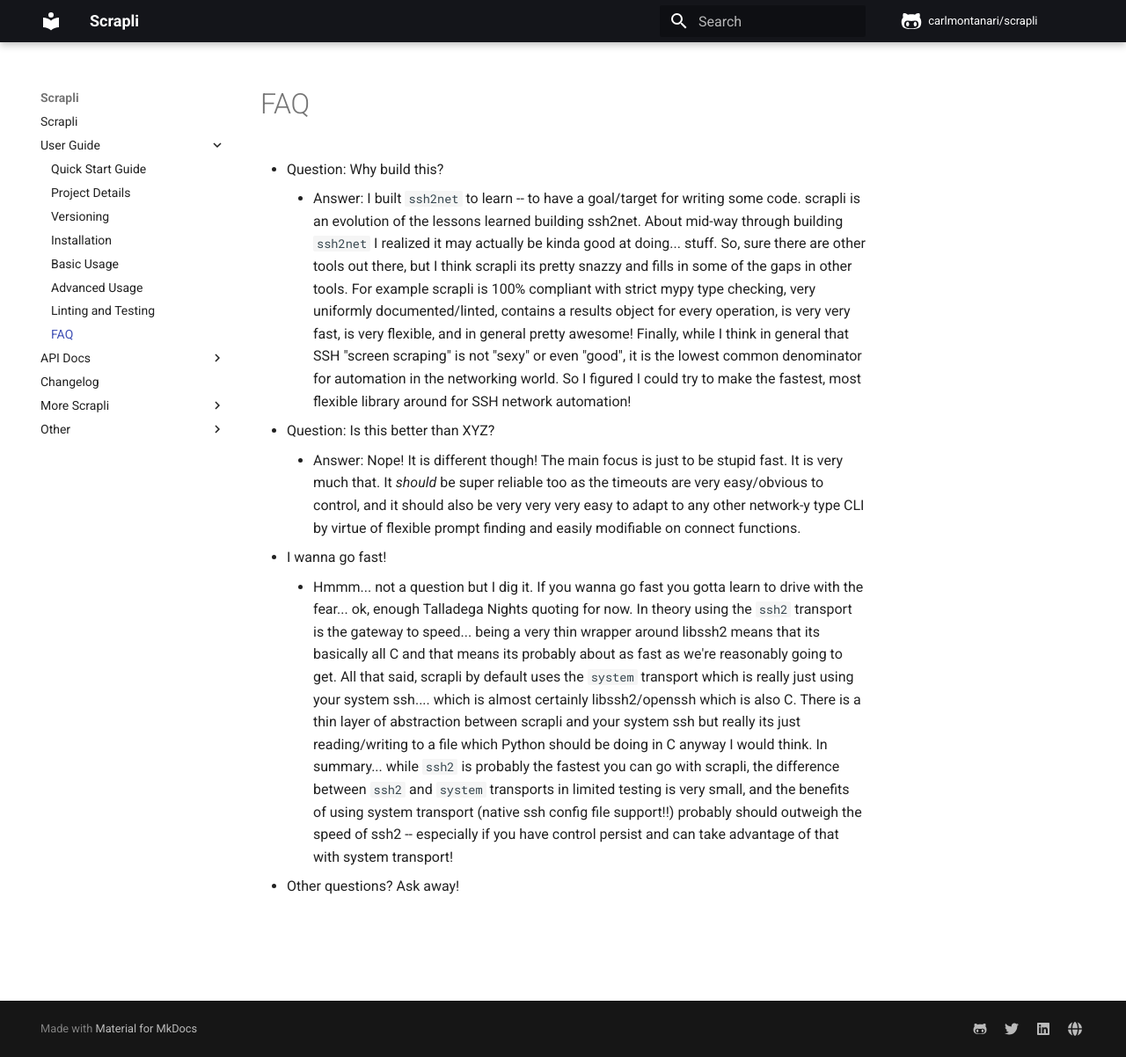
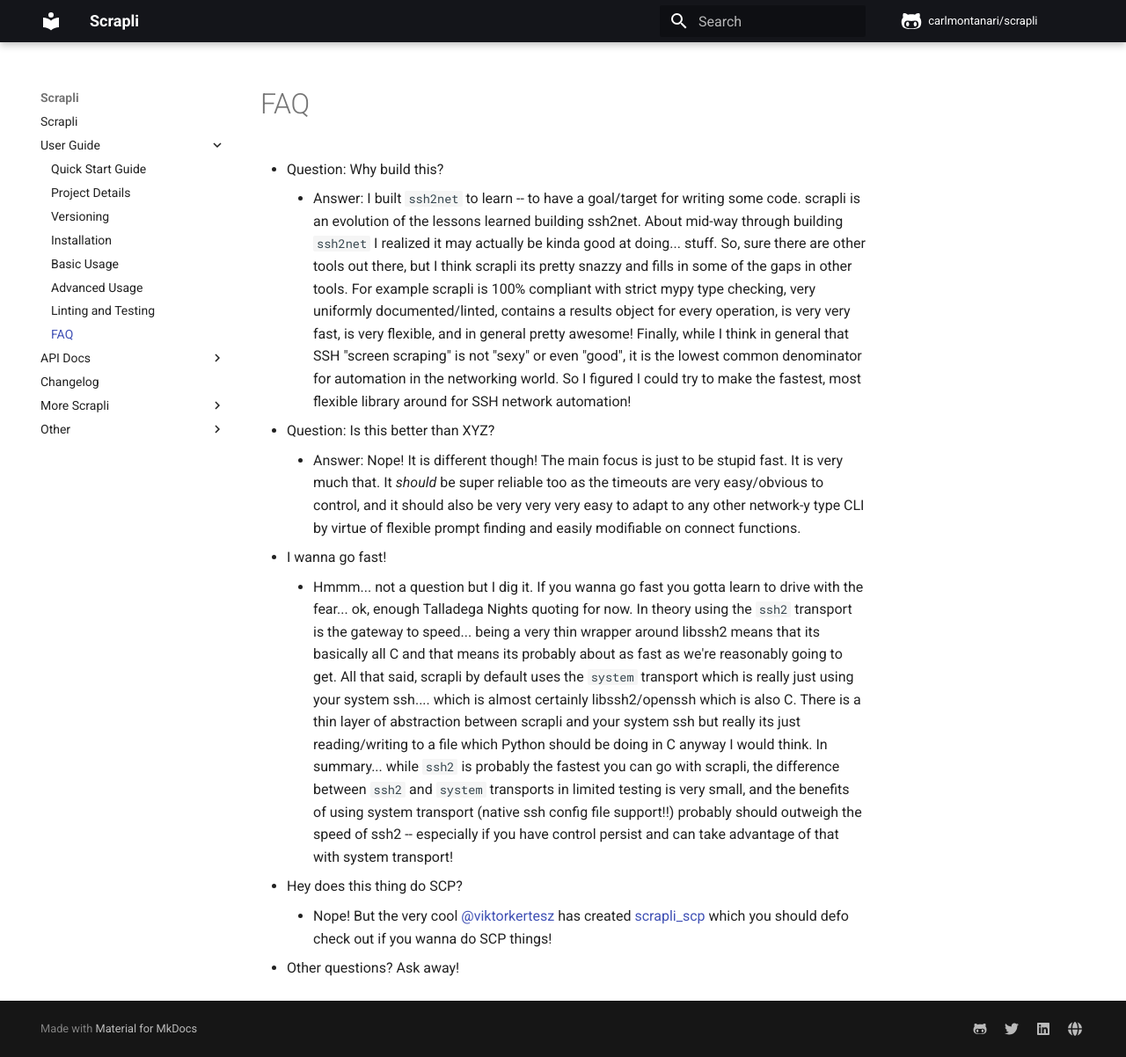
Before and after one commit to carlmontanari/scrapli, an MkDocs documentation site: the page built from docs/user_guide/faq.md, in a window 1280 px wide and 1202 px high. Shown: the whole window at 88% size. Built offline with MkDocs 1.6.1 and Material for MkDocs 9.7.7, drawn with Linux system fonts in a browser that asks for light colours; comment, search, counter and statistics services are not loaded.

Commit message:
add link in faq to scrapli-scp!

```diff
--- a/docs/user_guide/faq.md
+++ b/docs/user_guide/faq.md
@@ -26,4 +26,7 @@
          scrapli, the difference between `ssh2` and `system` transports in limited testing is very small, and the
           benefits of using system transport (native ssh config file support!!) probably should outweigh the speed of
            ssh2 -- especially if you have control persist and can take advantage of that with system transport!
+* Hey does this thing do SCP?
+     - Nope! But the very cool @viktorkertesz has created [scrapli_scp](https://github.com/viktorkertesz/scrapli_scp)
+       which you should defo check out if you wanna do SCP things!
 * Other questions? Ask away!
```
